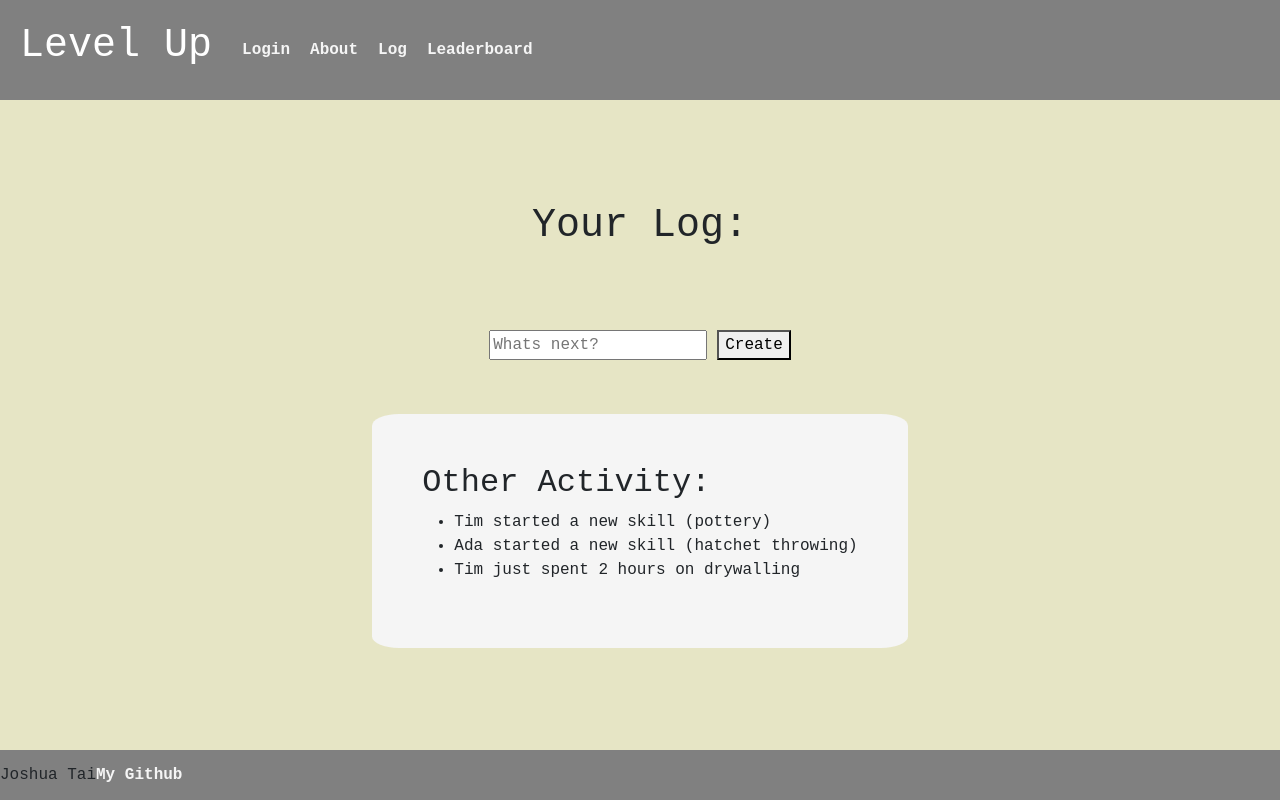
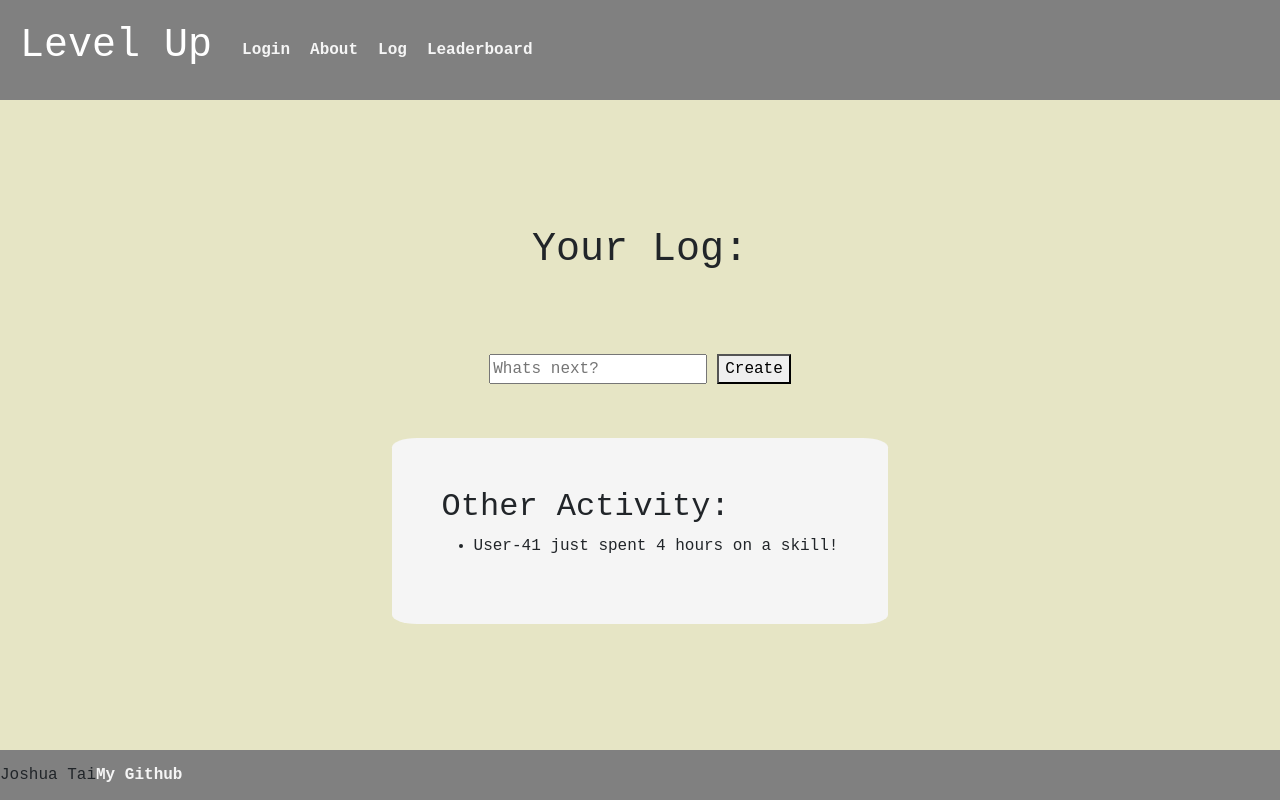
Before and after one commit to jtai56/startup, a React (Vite) app: page /log in a window 1280 px wide. Built offline with nearby package versions, Linux system fonts and the light colour scheme.

Commit message:
Finished Log.jsx other user activity functionality

```diff
--- a/src/Log/log.jsx
+++ b/src/Log/log.jsx
@@ -4,6 +4,7 @@ import { useState, useEffect} from 'react';
 export function Log() {
     const [logs, setLogs] = React.useState([])
     const [logName, setLogName] = React.useState("")
+    const [activities,setActivities] =React.useState([])
 
     const createLog = () => {
         //creates new log
@@ -20,10 +21,25 @@ export function Log() {
     };
 
     const updateHours = (id, changeInt) => {
-        setLogs(logs.map(log =>      // This code is buns but basically, if the log.id in the array == selected id, change log.hours by the changeInt (-1 or +1), if not keep the log and to map anything.
+        setLogs(logs.map(log =>      // This code is buns to understand but basically, if the log.id in the array == selected id,
+                                    // change log.hours by the changeInt (-1 or +1), if not keep the log and to map anything.
             log.id === id ? {...log, hours: Math.max(0,log.hours + changeInt)} : log
         ));
     };
+
+    useEffect(() => {
+    const interval = setInterval(() => {
+      const userName = `User-${Math.floor(Math.random() * 100)}`;
+      const time = Math.floor(Math.random() * 5) + 1;
+      const newActivity = `${userName} just spent ${time} hours on a skill!`;
+
+
+      setActivities(prev => [newActivity, ...prev].slice(0, 5)); // Keep last 5 activities
+    }, 5000);
+
+    return () => clearInterval(interval);    // Cleanup when component unmounts
+    }, []);  //Doesn't need dependecies, just runs once on mount and then lets the interval keep going i guess
+
 
     return (
     <main className="logpage">
@@ -48,9 +64,11 @@ export function Log() {
         <div className="players">
             <h2>Other Activity:</h2>
             <ul className="notification">
-                <li className="player-name">Tim started a new skill (pottery)</li>
-                <li className="player-name">Ada started a new skill (hatchet throwing)</li>
-                <li className="player-name">Tim just spent 2 hours on drywalling</li>
+                {activities.map((a, i) => (
+                <li key={i} className="player-name">
+                    {a}
+                </li>
+                ))}
             </ul>
         </div>
     </main>
```
